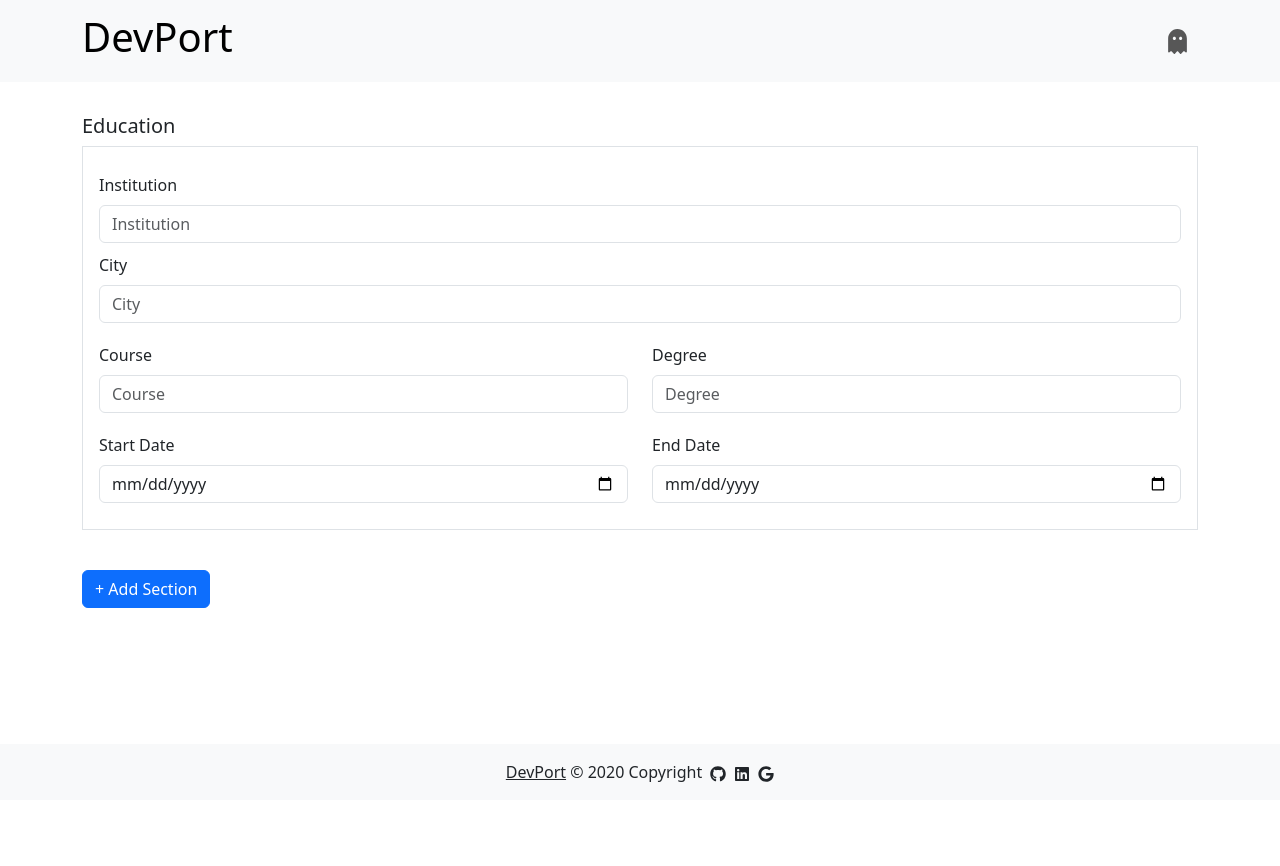
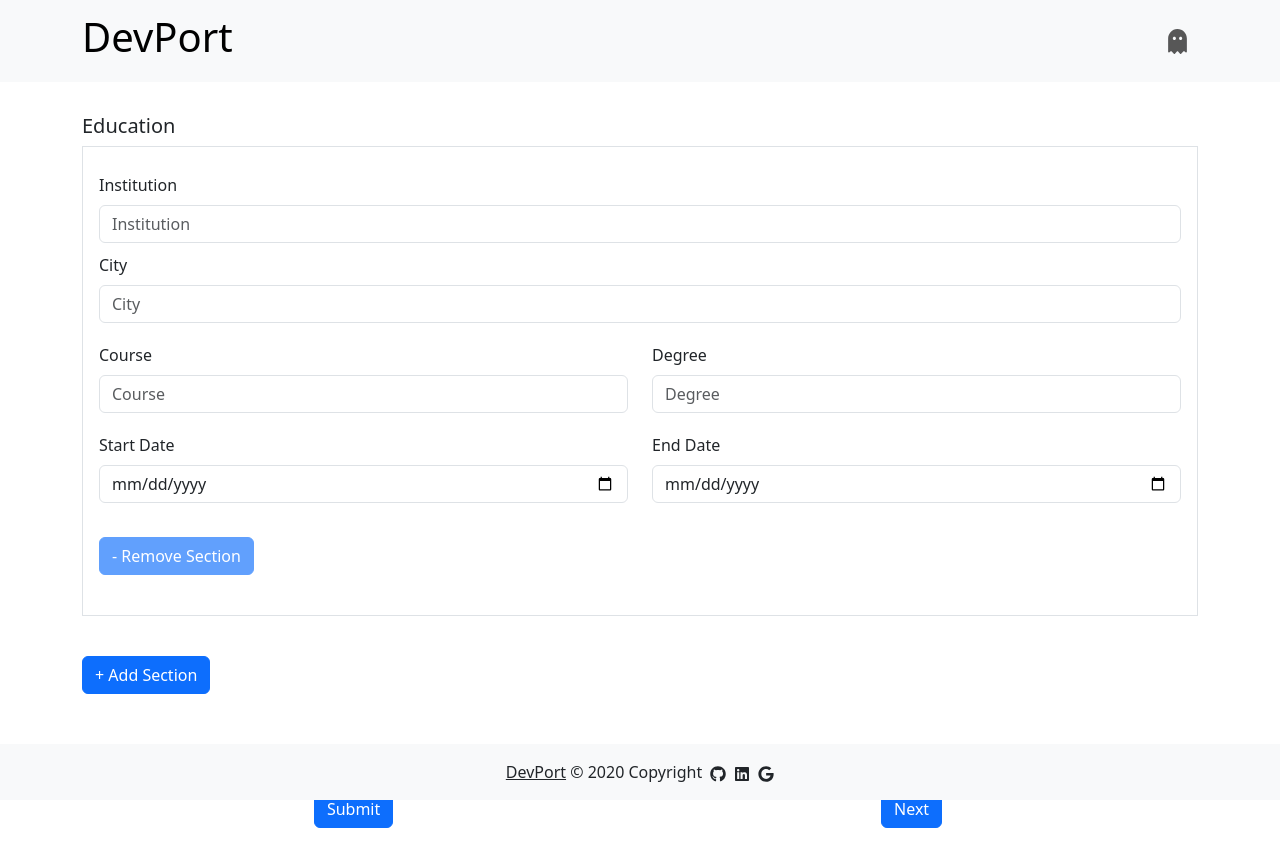
Before and after one commit to iekeng/DevPort-Frontend, a React (Create React App) app: page /EducationPage in a window 1280 px wide. Shown: the top 866 px of the page. Before the commit the page ends 800 px from the top, so only its background shows below. Built offline with nearby package versions, Linux system fonts and the light colour scheme; no server answers; the HTML template or start-up script is replaced by a standard one.

Commit message:
fully functional education page

```diff
--- a/src/pages/EducationPage.js
+++ b/src/pages/EducationPage.js
@@ -1,18 +1,36 @@
-import React, { useState, useRef } from 'react';
+import React, { useState, useEffect } from 'react';
 import InputField from '../components/InputField';
 import Form from 'react-bootstrap/Form'
 import Row from 'react-bootstrap/Row';
 import Col from 'react-bootstrap/Col';
 import Button from 'react-bootstrap/Button';
+import { useApi } from '../contexts/DevPortApiProvider';
+import axios from 'axios';
+
 
 export default function EducationPage() {
-    let [formDataArray, setFormDataArray] = useState([{
+    const api = useApi();
+    const userId = localStorage.getItem('userId');
+
+    const [formDataArray, setFormDataArray] = useState([{
         institution: '',
         course: '',
         startDate: '',
         endDate: '',
         location: '',
     }]);
+
+    useEffect(() => {
+        const setup = async () => {
+          const response = await api.get(`/education/${userId}`);
+          console.log(response)
+        if (response){
+          setFormDataArray(response.data.education)
+        }
+        }
+
+        setup();
+      }, [])
 
     const handleInputChange = (i, e) => {
         const { name, value } = e.target;
@@ -23,6 +41,26 @@ export default function EducationPage() {
         formDataArray[i] = newFormData;
         setFormDataArray([...formDataArray]);
     };
+
+    const handleSubmit = async() => {
+        try{
+            if (userId){
+                const response = await api.get(`/education/${userId}`);
+                if (response.data) {
+                    for (const formData of formDataArray) {
+                        console.log(formData)
+                        if (formData._id){
+                            await api.put(`/education/${userId}/${formData._id}`, formData)
+                        }
+                        await api.post(`/education/${userId}`, formData)
+                    }
+                }
+            }
+        } catch(error) {
+            console.log('Error submiting experiences.');
+            console.log('Error: ', error);
+        }
+    }
 
     const handleAdd = () => {
         let newFormDataArray = [...formDataArray, {
@@ -36,6 +74,24 @@ export default function EducationPage() {
         setFormDataArray(newFormDataArray);
     }
 
+    const handleRemove = async (i) => {
+        try {
+            const response = await api.get(`/education/${userId}`);
+            const result = response.data.education;
+            const id = result[i]._id
+            await axios.delete(`http://localhost:4000/education/${id}`)
+        } catch (error) {
+            console.log('Error: ', error)
+        }
+        const newFormDataArray = [...formDataArray];
+        newFormDataArray.splice(i, 1);
+        setFormDataArray(newFormDataArray);
+      };
+
+    const handleNext = async () => {
+        //todo
+    }
+
     return (
         <>
         <div className='mb-5'>
@@ -45,30 +101,42 @@ export default function EducationPage() {
             {formDataArray.map((formData, index)=>(
             <div key={index}>
             <Form className="border border-gray-600 p-3 mb-3">
-                <InputField name="institution" label="Institution" placeholder="Institution" onChange={e => handleInputChange(index, e)}/>
+                <InputField name="institution" label="Institution" placeholder="Institution" value={formData.institution} onChange={e => handleInputChange(index, e)}/>
 
-                <InputField name="location" label="City" placeholder="City" onChange={e => handleInputChange(index, e)}/>
+                <InputField name="location" label="City" placeholder="City" value={formData.location} onChange={e => handleInputChange(index, e)}/>
                 <Row>
                   <Col>
-                    <InputField name="course" label="Course" placeholder="Course" onChange={e => handleInputChange(index, e)}/>
+                    <InputField name="course" label="Course" placeholder="Course" value={formData.course} onChange={e => handleInputChange(index, e)}/>
                   </Col>
                   <Col>
-                    <InputField name="degree" label="Degree" placeholder="Degree" onChange={e => handleInputChange(index, e)}/>
+                    <InputField name="degree" label="Degree" placeholder="Degree" value={formData.degree}  onChange={e => handleInputChange(index, e)}/>
                   </Col>
                 </Row>
                 <Row>
                     <Col>
-                        <InputField name="startDate" label="Start Date" placeholder="Start Date" type="date" onChange={e => handleInputChange(index, e)}/>
+                        <InputField name="startDate" label="Start Date" placeholder="Start Date" type="date" value={formData.startDate} onChange={e => handleInputChange(index, e)}/>
                     </Col>
                     <Col>
-                        <InputField name="endDate" label="End Date" placeholder="End Date" type="date" onChange={e => handleInputChange(index, e)}/>
+                        <InputField name="endDate" label="End Date" placeholder="End Date" type="date" value={formData.endDate} onChange={e => handleInputChange(index, e)}/>
                     </Col>
                 </Row>
+                <Button className="mb-4 mt-4 me-4" variant="primary" onClick={() => handleRemove(index)} disabled={formDataArray.length === 1}>
+                    - Remove Section
+                </Button>
             </Form>
             </div>))}
             <Button className="mb-4 mt-4 me-4" variant="primary" onClick={handleAdd}>
             + Add Section
             </Button>
+
+            <div className='d-flex mt-5 justify-content-around'>
+                <Button   className="mb-4 mt-4 me-4 mb-5" variant="primary" onClick={handleSubmit}>
+                    Submit
+                </Button>
+                <Button   className="mb-4 mt-4 me-4 mb-5" variant="primary" onClick={handleNext}>
+                    Next
+                </Button>
+            </div>
             </div>
         </>
     );
--- a/src/pages/ExperiencePage.js
+++ b/src/pages/ExperiencePage.js
@@ -1,4 +1,4 @@
-import React, { useState } from 'react';
+import React, { useEffect, useState } from 'react';
 import Form from 'react-bootstrap/Form';
 import MultiFields from '../components/MultiFields';
 import InputField from '../components/InputField';
@@ -10,7 +10,7 @@ import { useApi } from '../contexts/DevPortApiProvider';
 
 const ExperiencePage = () => {
     const userId = localStorage.getItem('userId');
-    const [isHidden, setIsHidden] = useState(true);
+    const navigate = useNavigate();
     const api = useApi();
 
     const [formDataArray, setFormDataArray] = useState([{
@@ -22,7 +22,18 @@ const ExperiencePage = () => {
         responsibilities: [],
         user: userId,
     }]);
-    const navigate = useNavigate();
+
+    useEffect(() => {
+      const setup = async () => {
+        const response = await api.get(`/experience/${userId}`);
+        console.log(response)
+      if (response){
+        setFormDataArray(response.data)
+      }
+      }
+
+      setup();
+    }, [])
 
     const handleNext = () => {
       navigate('/EducationPage');
@@ -78,18 +89,18 @@ const ExperiencePage = () => {
                 <Form className="border border-gray-600 p-3 mb-3">
                         <Row>
                             <Col>
-                                <InputField name={`organisation-${index}`} label="Organisation" placeholder="Organisation" onChange={e => handleInputChange(index, e)}/>
+                                <InputField name={`organisation-${index}`} label="Organisation" placeholder="Organisation" value={formData.organisation} onChange={e => handleInputChange(index, e)}/>
                             </Col>
                             <Col>
-                                <InputField name={`position-${index}`} label="Position" placeholder="Position" onChange={e => handleInputChange(index, e)}/>
+                                <InputField name={`position-${index}`} label="Position" placeholder="Position" value={formData.position} onChange={e => handleInputChange(index, e)}/>
                             </Col>
                         </Row>
                         <Row>
                         <Col>
-                            <InputField name={`startDate-${index}`} type="date" label="Start Date" placeholder="Start Date" onChange={e => handleInputChange(index, e)}/>
+                            <InputField name={`startDate-${index}`} type="date" label="Start Date" placeholder="Start Date" value={formData.startDate} onChange={e => handleInputChange(index, e)}/>
                         </Col>
                         <Col>
-                            <InputField name={`endDate-${index}`} type="date" label="End Date" placeholder="End Date" onChange={e => handleInputChange(index, e)}/>
+                            <InputField name={`endDate-${index}`} type="date" label="End Date" placeholder="End Date" value={formData.endDate} onChange={e => handleInputChange(index, e)}/>
                         </Col>
                         </Row>
 
@@ -106,12 +117,12 @@ const ExperiencePage = () => {
           </Button>
 
         <div className='d-flex mt-5 justify-content-around'>
-        <Button   className="mb-4 mt-4 me-4 mb-5" variant="primary" onClick={handleSubmit}>
-          Submit
+          <Button   className="mb-4 mt-4 me-4 mb-5" variant="primary" onClick={handleSubmit}>
+            Submit
+          </Button>
+          <Button   className="mb-4 mt-4 me-4 mb-5" variant="primary" onClick={handleNext}>
+            Next
         </Button>
-        <Button   className="mb-4 mt-4 me-4 mb-5" variant="primary" onClick={handleNext}>
-          Next
-      </Button>
       </div>
       </div>
         </>
```
